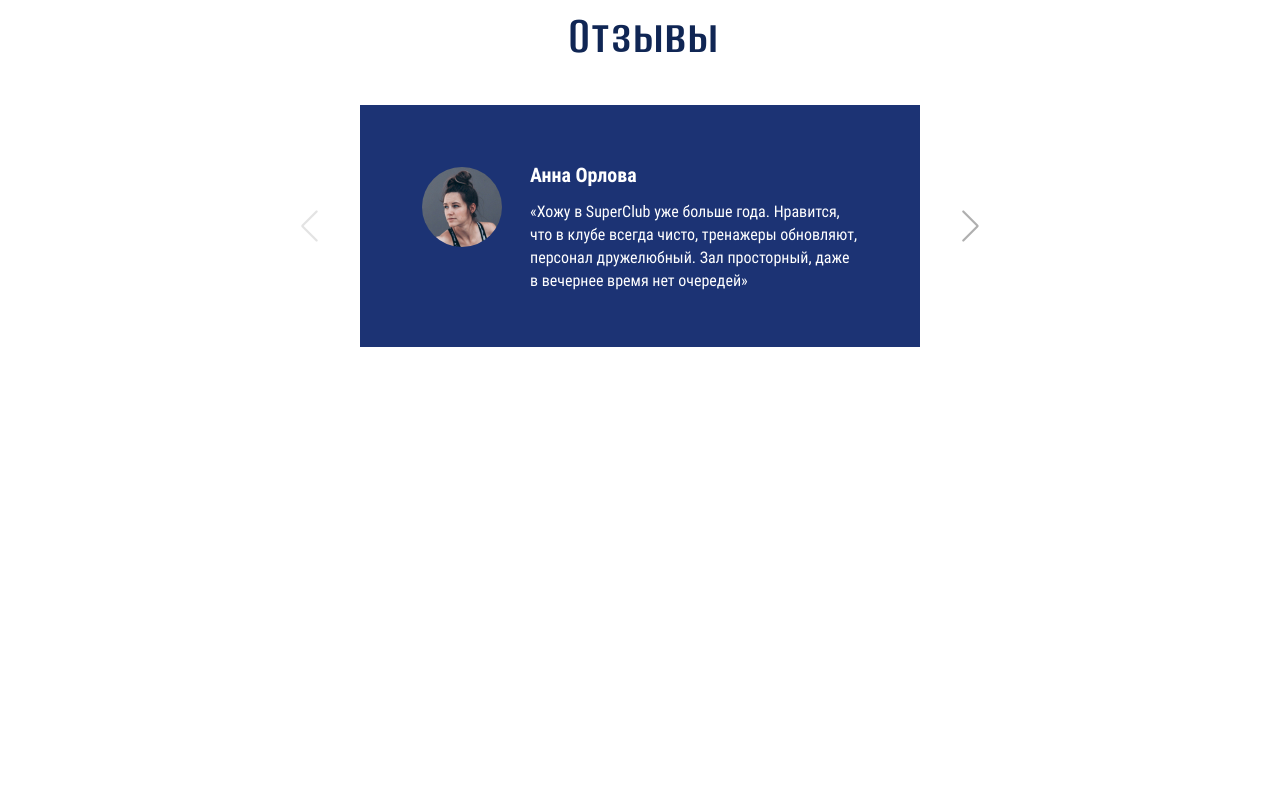
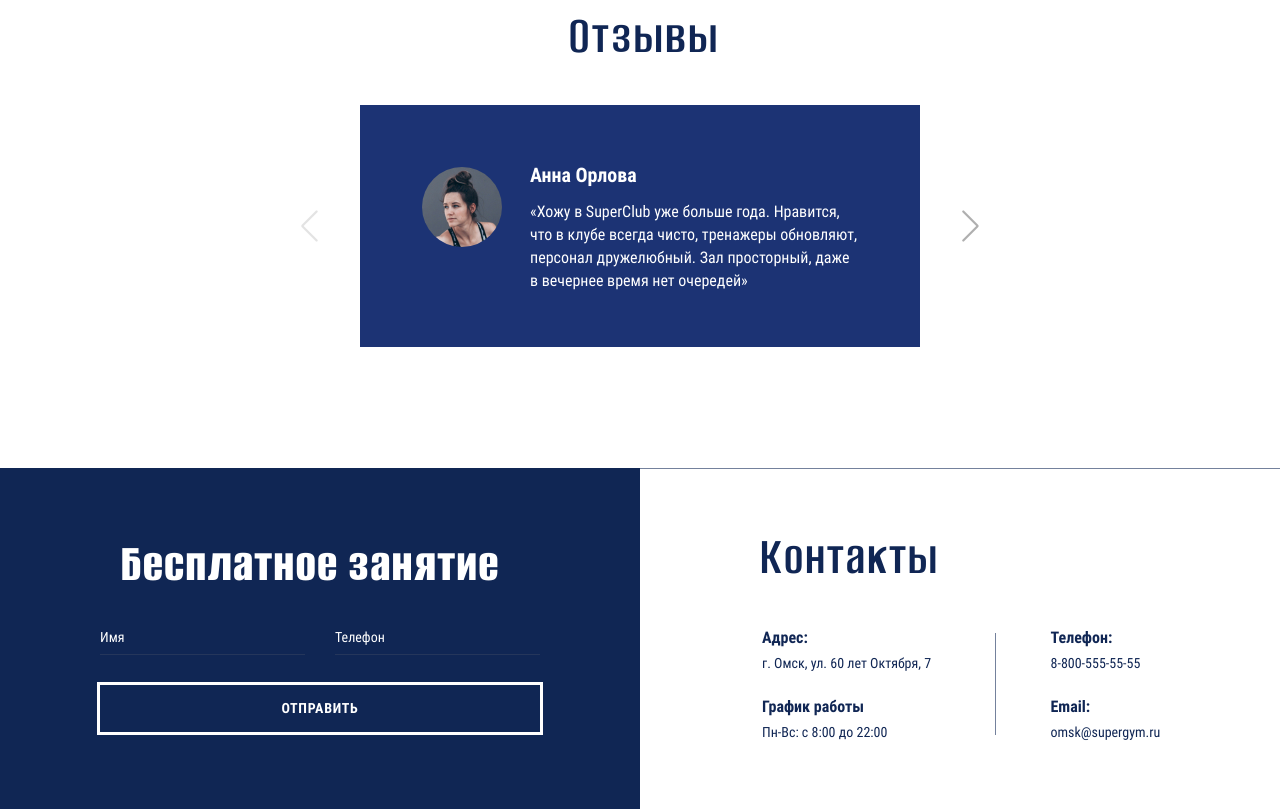
Before and after one commit to Brs-B/accelerator-fitness, a website: page source/index.html in a window 1280 px wide. Shown: the part 4977-5786 px from the top of the page. Before the commit the page ends 5445 px from the top, so only its background shows below. Drawn offline with nearby package versions, Linux system fonts and the light colour scheme; files that its build step writes are made by us from their sources; files whose address does not match are found by name.

Commit message:
Создание парных блоков формы и контактов

```diff
--- a/source/index.html
+++ b/source/index.html
@@ -891,6 +891,69 @@
             </div>
           </div>
         </section>
+        <div class="section-group">
+          <section class="form">
+            <h2>
+              Бесплатное занятие
+            </h2>
+            <div class="form__wrapper" data-callback="base" data-form-validate data-message-base="Сообщение">
+              <form action="https://echo.htmlacademy.ru" method="post">
+                <div class="form__block" data-validate-type="text" data-limitation="name" data-message-base="Поле обязательно к заполнению" data-message-success="Поле заполнено верно" data-required>
+                  <input type="text" id="name" name="name" placeholder="Имя" aria-label="Напишите ваше имя." autocomplete="off" required>
+                </div>
+                <div class="form__block" data-validate-type="phone" data-on-input-validate="data-on-input-validate" data-message-base="Поле обязательно к заполнению" data-message-success="Поле заполнено верно" data-required>
+                  <input type="tel" id="phonenumber" name="phonenumber" placeholder="Телефон" aria-label="Напишите ваш телефон." autocomplete="off" required>
+                </div>
+                <button class="form__button btn" type="submit" aria-label="Отправить заявку.">
+                  Отправить
+                </button>
+              </form>
+            </div>
+          </section>
+          <section class="contacts">
+            <h2>
+              Контакты
+            </h2>
+            <div class="contacts__wrapper">
+              <ul>
+                <li>
+                  <h3>
+                    Адрес:
+                  </h3>
+                  <p>
+                    г. Омск, ул.&nbsp;60 лет Октября, 7
+                  </p>
+                </li>
+                <li>
+                  <h3>
+                    График работы
+                  </h3>
+                  <p>
+                    Пн-Вс: с&nbsp;8:00 до&nbsp;22:00
+                  </p>
+                </li>
+              </ul>
+              <ul>
+                <li>
+                  <h3>
+                    Телефон:
+                  </h3>
+                  <a href="tel:+88005555555">
+                    8-800-555-55-55
+                  </a>
+                </li>
+                <li>
+                  <h3>
+                    Email:
+                  </h3>
+                  <a href="mailto:omsk@supergym.ru">
+                    omsk@supergym.ru
+                  </a>
+                </li>
+              </ul>
+            </div>
+          </section>
+        </div>
       </main>
       <footer>
         <div class="container"></div>
--- /dev/null
+++ b/source/sass/blocks/contacts.scss
@@ -0,0 +1,129 @@
+.contacts {
+  padding: 55px calc(100% - 580px) 65px 120px;
+  border-top: 1px solid $color-quicksilver;
+
+  @include vp-1199 {
+    padding: 64px 84px 70px 133px;
+    border: 0;
+  }
+
+  @include vp-767 {
+    padding: 64px 15px;
+  }
+}
+
+.contacts h2 {
+  font-family: $ff-alumni-sans;
+  font-size: 54px;
+  line-height: 65px;
+  font-weight: $fw-semibold;
+  letter-spacing: 0.03em;
+  color: $color-dark-blue;
+  margin: 0;
+
+  @include vp-1199 {
+    text-align: start;
+    font-size: 42px;
+    line-height: 51px;
+    font-weight: $fw-semibold;
+    padding-top: 0;
+  }
+
+  @include vp-767 {
+    font-size: 32px;
+    line-height: 39px;
+    font-weight: $fw-semibold;
+    letter-spacing: 0.03em;
+  }
+}
+
+.contacts__wrapper {
+  position: relative;
+  display: grid;
+  grid-template-columns: repeat(2, 1fr);
+  gap: 117px;
+
+  @include vp-1199 {
+    gap: 77px;
+  }
+
+  @include vp-767 {
+    grid-template-columns: 1fr;
+    gap: 20px;
+    padding-top: 33px;
+  }
+}
+
+.contacts__wrapper::after {
+  content: "";
+  position: absolute;
+  top: 44px;
+  left: 51%;
+  width: 1px;
+  height: 102px;
+  background-color: $color-quicksilver;
+
+  @include vp-1199 {
+    top: 38px;
+    left: 48%;
+    height: 130px;
+  }
+
+  @include vp-767 {
+    display: none;
+  }
+}
+
+.contacts ul {
+  padding: 0;
+  margin: 0;
+  list-style: none;
+  display: grid;
+  grid-template-columns: 1fr;
+  gap: 20px;
+  padding-top: 37px;
+  margin-left: 2px;
+
+  @include vp-1199 {
+    padding-top: 30px;
+  }
+
+  @include vp-767 {
+    padding-top: 0;
+  }
+}
+
+.contacts h3 {
+  font-family: $ff-roboto-condensed;
+  font-size: 16px;
+  line-height: 24px;
+  font-weight: $fw-bold;
+  color: $color-dark-blue;
+  margin: 0;
+
+  @include vp-1199 {
+    font-size: 20px;
+    line-height: 30px;
+  }
+}
+
+.contacts p,
+.contacts a {
+  font-family: $ff-roboto-condensed;
+  font-size: 14px;
+  line-height: 22px;
+  font-weight: $fw-regular;
+  color: $color-dark-blue;
+  margin: 0;
+  padding-top: 2px;
+
+  @include vp-1199 {
+    font-size: 18px;
+    line-height: 28px;
+    padding-top: 5px;
+  }
+}
+
+.contacts a {
+  display: inline-block;
+}
--- /dev/null
+++ b/source/sass/blocks/footer.scss
@@ -0,0 +1,3 @@
+.footer {
+  background-color: $color-dark-blue;
+}
--- /dev/null
+++ b/source/sass/blocks/form.scss
@@ -0,0 +1,116 @@
+.form {
+  padding-left: calc(100% - 580px);
+  padding-right: 170px;
+  background-color: $color-dark-blue;
+
+  @include vp-1299 {
+    padding-left: 100px;
+    padding-right: 100px;
+  }
+
+  @include vp-1199 {
+    padding: 60px 163px 70px 133px;
+  }
+
+  @include vp-767 {
+    padding: 64px 15px 72px;
+  }
+}
+
+.form h2 {
+  text-align: center;
+  font-family: $ff-alumni-sans;
+  font-size: 54px;
+  line-height: 85px;
+  font-weight: $fw-extrabold;
+  color: $color-default-white;
+  letter-spacing: 0.02em;
+  margin: 0;
+  padding-top: 53px;
+  margin-right: 20px;
+
+  @include vp-1199 {
+    text-align: start;
+    font-size: 42px;
+    line-height: 51px;
+    font-weight: $fw-bold;
+    padding-top: 0;
+  }
+
+  @include vp-767 {
+    font-size: 32px;
+    line-height: 39px;
+    font-weight: $fw-semibold;
+    letter-spacing: 0.03em;
+  }
+}
+
+.form__wrapper {
+  padding-top: 14px;
+
+  @include vp-1199 {
+    padding-top: 30px;
+  }
+}
+
+.form__wrapper form {
+  display: grid;
+  grid-template-columns: repeat(2, 1fr);
+  gap: 30px;
+
+  @include vp-1199 {
+    gap: 30px 60px;
+  }
+
+  @include vp-767 {
+    grid-template-columns: 1fr;
+    gap: 30px;
+  }
+}
+
+.form__block input {
+  width: 100%;
+  font-family: $ff-roboto-condensed;
+  font-size: 14px;
+  line-height: 16px;
+  font-weight: $fw-regular;
+  color: $color-default-white;
+  background-color: $color-dark-blue;
+  border: none;
+  padding: 9px 0;
+  border-bottom: 1px solid $color-stripes;
+
+  @include vp-767 {
+    padding: 7px 0;
+  }
+
+  @include hover-focus {
+    opacity: 0.8;
+  }
+}
+
+.form__block input::placeholder {
+  color: $color-default-white;
+}
+
+.form__button {
+  display: block;
+  justify-content: center;
+  width: 100%;
+  grid-column: 1/-1;
+  padding: 15px 32px;
+  font-size: 14px;
+  line-height: 17px;
+  font-family: $ff-roboto-condensed;
+  font-weight: $fw-bold;
+  text-transform: uppercase;
+  letter-spacing: 0.05em;
+  color: $color-default-white;
+  background-color: $color-dark-blue;
+  outline: 3px solid $color-default-white;
+
+  @include vp-767 {
+    margin-top: 10px;
+    padding: 16px 32px;
+  }
+}
--- a/source/sass/blocks/reviews.scss
+++ b/source/sass/blocks/reviews.scss
@@ -41,10 +41,12 @@
 
   @include vp-1199 {
     padding-top: 40px;
+    padding-bottom: 101px;
   }
 
   @include vp-767 {
     padding-top: 42px;
+    padding-bottom: 70px;
     width: 100%;
   }
 }
--- /dev/null
+++ b/source/sass/blocks/section-group.scss
@@ -0,0 +1,8 @@
+.section-group {
+  display: grid;
+  grid-template-columns: repeat(2, 1fr);
+
+  @include vp-1199 {
+    grid-template-columns: 1fr;
+  }
+}
--- a/source/sass/mixins.scss
+++ b/source/sass/mixins.scss
@@ -44,8 +44,8 @@
   }
 }
 
-@mixin vp-1439 {
-  @media (max-width: ($vp-1440 - 1px)) {
+@mixin vp-1299 {
+  @media (max-width: ($vp-1300 - 1px)) {
     @content;
   }
 }
--- a/source/sass/style.scss
+++ b/source/sass/style.scss
@@ -27,6 +27,10 @@
 @import "blocks/advantages";
 @import "blocks/discount";
 @import "blocks/reviews";
+@import "blocks/section-group";
+@import "blocks/form";
+@import "blocks/contacts";
+@import "blocks/footer";
 @import "blocks/btn";
 @import "blocks/modal";
 @import "blocks/custom-input";
--- a/source/sass/variables.scss
+++ b/source/sass/variables.scss
@@ -13,6 +13,7 @@ $color-red: #d10a42;
 $color-background-red: #ed0233;
 $color-swiper-arrow: #afafaf;
 $color-discount-blue: #1c3374;
+$color-quicksilver: #74819c;
 
 // Default
 
@@ -62,7 +63,7 @@ $vp-768: 768px;
 $vp-1024: 1024px;
 $vp-1200: 1200px;
 $vp-1280: 1280px;
-$vp-1440: 1440px;
+$vp-1300: 1300px;
 $vp-1920: 1920px;
 
 // Retina
```
Also changed, not shown: build/css/style.css, build/css/style.min.css, build/index.html, 1 other file.
